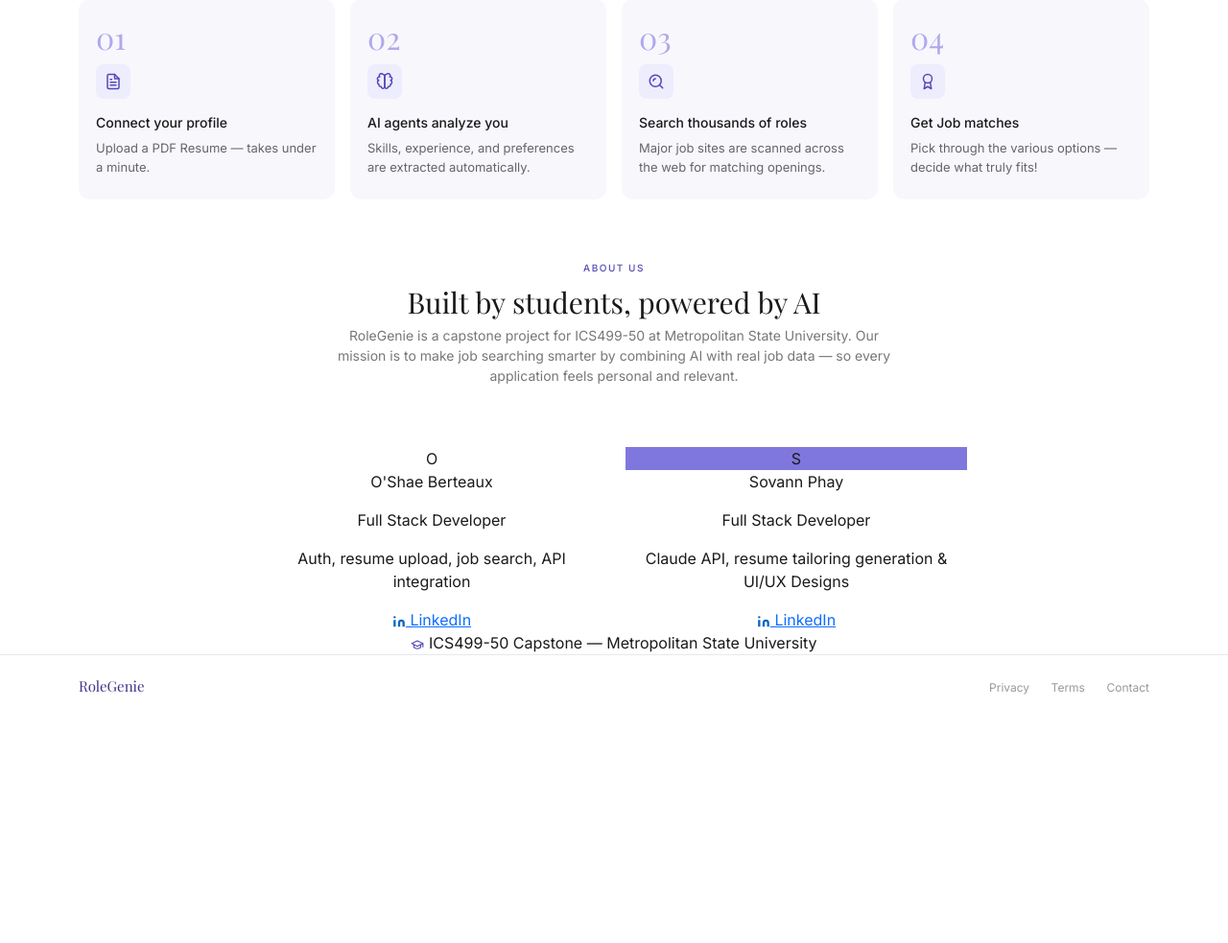
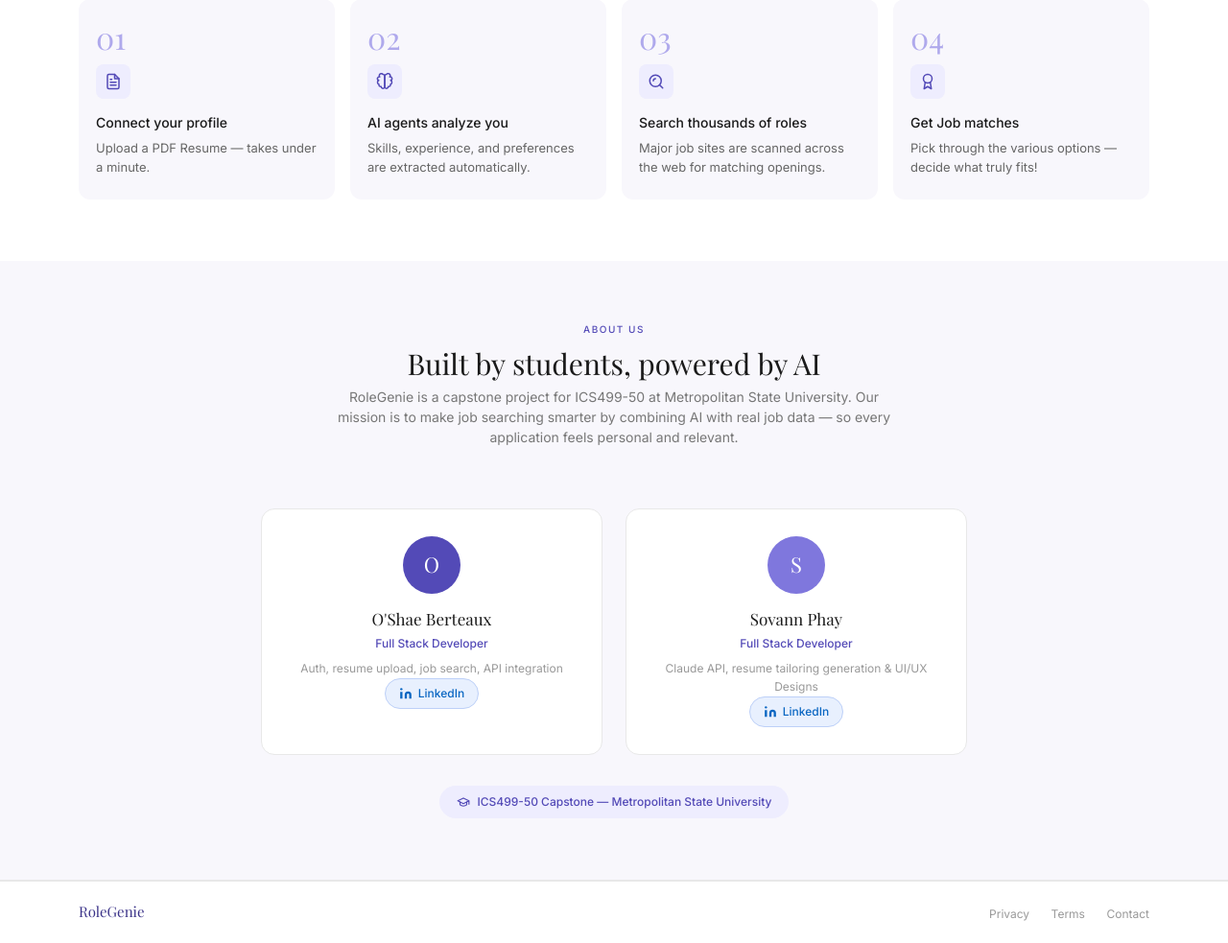
Before and after one commit to sjasthi/job-finder, a PHP site: page /RG/index.php in a window 1280 px wide. Shown: the part 720-1703 px from the top of the page at 96% size. Before the commit the page ends 1444 px from the top, so only its background shows below. Run offline with PHP 8.4, Linux system fonts and the light colour scheme.

Commit message:
updated style.css with linkedin icon

```diff
--- a/RG/assets/css/style.css
+++ b/RG/assets/css/style.css
@@ -284,3 +284,92 @@ body {
   font-size: 12px;
   color: #bbb;
 }
+
+#about-us {
+  padding: 64px 0;
+  background: #f8f7fc;
+  border-bottom: 1px solid #e8e8e8;
+}
+
+.about-card {
+  background: #fff;
+  border: 1px solid #e8e8e8;
+  border-radius: 14px;
+  padding: 28px 24px;
+  text-align: center;
+  height: 100%;
+}
+
+.about-avatar {
+  width: 60px;
+  height: 60px;
+  border-radius: 50%;
+  background: #534AB7;
+  color: #fff;
+  font-family: 'Playfair Display', serif;
+  font-size: 22px;
+  display: flex;
+  align-items: center;
+  justify-content: center;
+  margin: 0 auto 14px;
+}
+
+.about-name {
+  font-family: 'Playfair Display', serif;
+  font-size: 17px;
+  font-weight: 400;
+  color: #1a1a1a;
+  margin-bottom: 4px;
+}
+
+.about-role {
+  font-size: 12px;
+  font-weight: 500;
+  color: #534AB7;
+  margin-bottom: 8px;
+}
+
+.about-desc {
+  font-size: 12px;
+  color: #999;
+  line-height: 1.55;
+  margin: 0;
+}
+
+.about-linkedin {
+  display: inline-flex;
+  align-items: center;
+  gap: 6px;
+  background: #E8F0FE;
+  border: 1px solid #BDD0F8;
+  border-radius: 20px;
+  padding: 6px 14px;
+  font-size: 12px;
+  font-weight: 500;
+  color: #0A66C2;
+  text-decoration: none;
+  transition: background 0.15s;
+}
+
+.about-linkedin:hover {
+  background: #0A66C2;
+  color: #fff;
+  border-color: #0A66C2;
+}
+
+.about-linkedin:hover svg {
+  fill: #fff;
+}
+
+.about-badge {
+  display: inline-flex;
+  align-items: center;
+  gap: 8px;
+  background: #EEEDFE;
+  border-radius: 20px;
+  padding: 8px 18px;
+  font-size: 12px;
+  font-weight: 500;
+  color: #534AB7;
+  margin-top: 32px;
+}
```
